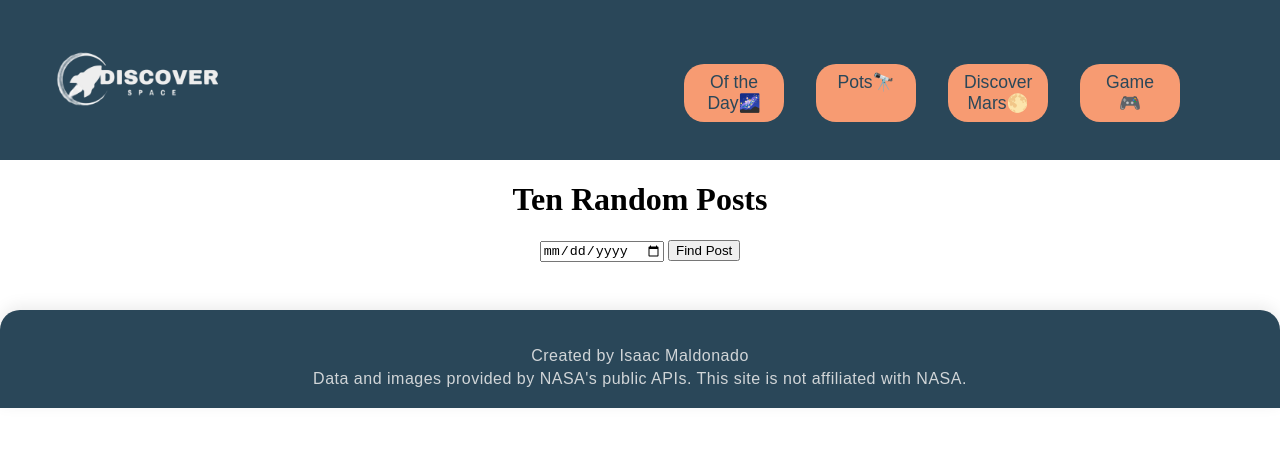
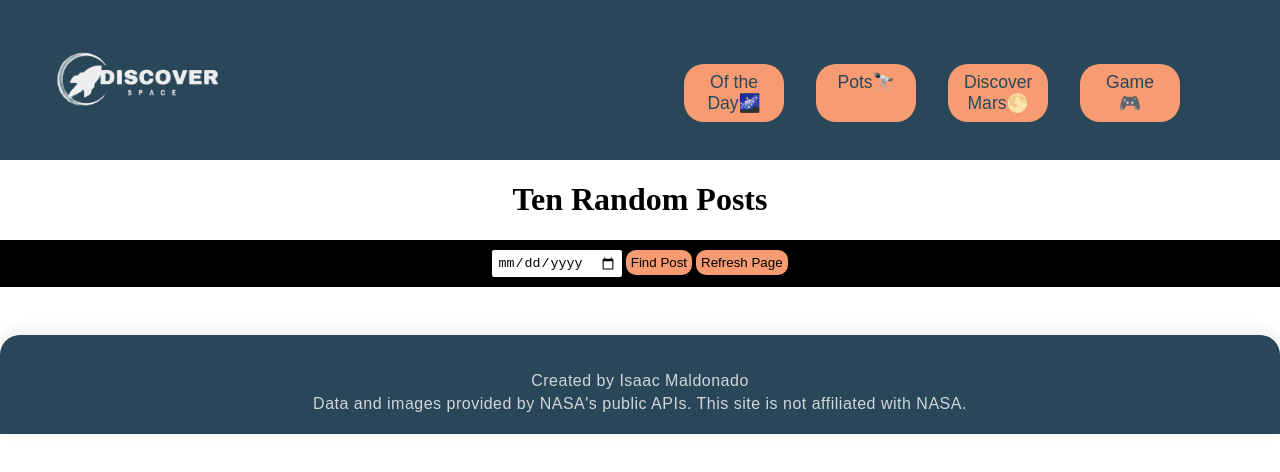
Before and after one commit to IsaacOrlando-web/discoverSpace, a plain HTML site: page posts.html in a window 1280 px wide. Both pictures are taken after a click on the button "Find Post". Drawn offline with Linux system fonts and the light colour scheme; no server answers.

Commit message:
date functions created

```diff
--- a/js/lastsposts.js
+++ b/js/lastsposts.js
@@ -1,5 +1,7 @@
 const API_KEY = 'kaQ2PR2nec5HYyHfc7brnSs3N4A62SBWD9Kawhyn';
 const lastContainer = document.getElementById('lastTenPosts');
+const findBtn = document.getElementById('find-btn');
+const dateContainer = document.getElementById('enter-date');
 
 async function getLastTenPosts(){
     try {
@@ -8,7 +10,6 @@ async function getLastTenPosts(){
             throw new error('HTTP Error! status' + response.status);
         }
         const json =await response.json();
-        console.log(json);
         return json
 
     } catch (error) {
@@ -16,6 +17,21 @@ async function getLastTenPosts(){
     }
 }
 
+async function getPostByDate(dateP) { //the only parameter is the date that the user wrote
+    try {
+        const response = await fetch(`https://api.nasa.gov/planetary/apod?api_key=${API_KEY}&date=${dateP}`); //Look the information of that date introduced
+        if(!response.ok){
+            throw new error('HTTP Error! status' + response.status);
+        }
+        const json =await response.json();
+        return json
+
+    } catch (error) {
+        console.log('error: ', error);
+    }
+}
+
+//Function to display the posts
 function displayLastPosts(posts){
     posts.forEach(post => {
         const container = document.createElement('div');
@@ -38,4 +54,42 @@ function displayLastPosts(posts){
     });
 }
 
+//Function to display one post by date
+function displayPost(post){
+    lastContainer.textContent = '';
+    const container = document.createElement('div');
+    container.className = "posts-container";
+    const title = document.createElement('h2');
+    const date = document.createElement('p');
+    date.textContent = '📅' + post.date;
+    title.textContent = post.title;
+    const image = document.createElement('img');
+    image.src = post.url;
+    image.alt = post.title;
+    image.className = "posts-image";
+    const description = document.createElement('p');
+    description.textContent = post.explanation;
+    container.appendChild(title);
+    container.appendChild(date);
+    container.appendChild(image);
+    container.appendChild(description);
+    lastContainer.appendChild(container);
+}
+
 getLastTenPosts().then(posts => displayLastPosts(posts));
+
+//Function for the Button of find post
+findBtn.addEventListener('click', () => {
+    //Take the value introduced. the date
+    const date = document.getElementById('post-date').value;
+    getPostByDate(date).then(post => displayPost(post));//Display that post
+
+    //Create a button to refresh the page
+    const refreshBtn = document.createElement('button')//Create an element button
+    refreshBtn.classList.add('refresh-btn');//Add a class to the button
+    refreshBtn.textContent = 'Refresh Page'; //Add text to the button.
+    dateContainer.append(refreshBtn);
+    refreshBtn.addEventListener('click', () => {
+        location.reload();
+    });
+});
--- a/posts.html
+++ b/posts.html
@@ -25,8 +25,8 @@
     <main>
         <h1>Ten Random Posts</h1>
         <div id="enter-date" class="enter-date">
-            <input type="date" placeholder="Enter a Date">
-            <button>Find Post</button>
+            <input type="date" placeholder="Enter a Date" id="post-date" class="post-date">
+            <button id="find-btn">Find Post</button>
         </div>
         <div id="lastTenPosts" class="lastTenPosts"></div>
     </main>
--- a/style/style.css
+++ b/style/style.css
@@ -247,6 +247,22 @@ footer p {
     letter-spacing:0.5px;
 }
 
+.enter-date{
+    background-color: black;
+    padding: 10px;
+    & input {
+        border-radius: 2px;
+        border: none;
+        padding: 5px;
+    }
+    & button{
+        background-color: var(--secundary-color);
+        border: none;
+        border-radius: 10px;
+        padding: 5px;
+    }
+}
+
 
 
 @media only screen and (max-width: 829px) {
```
